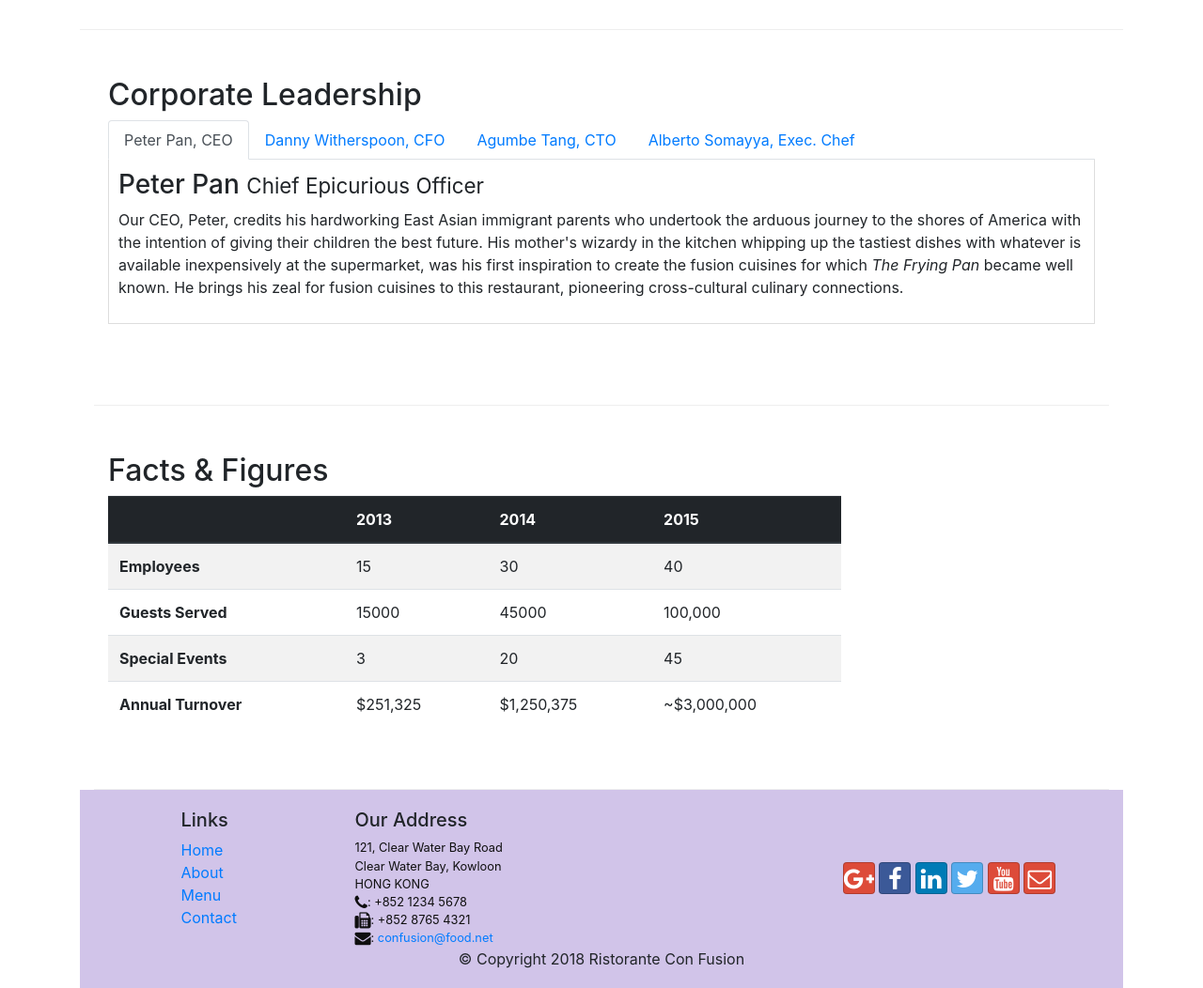
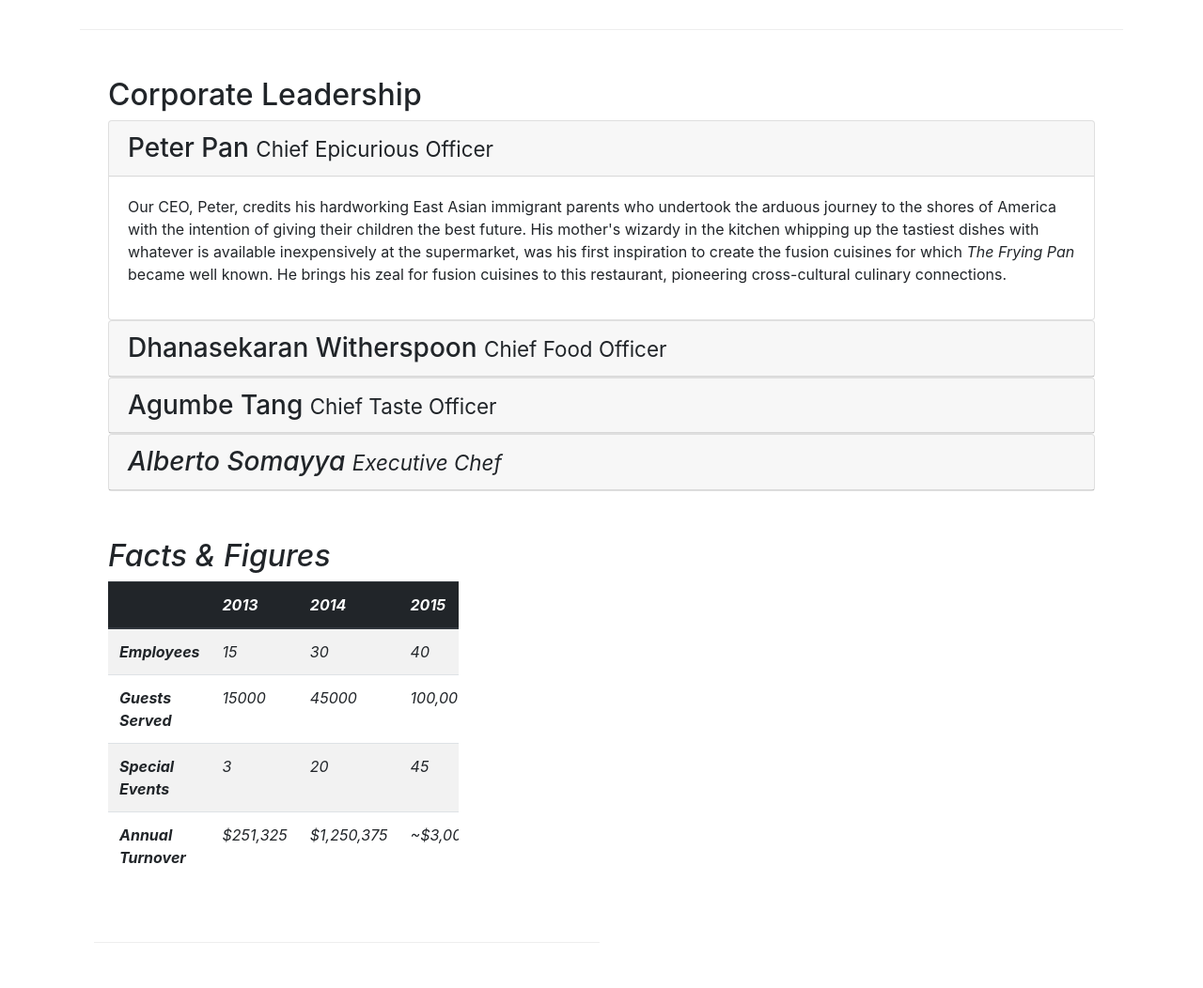
Before and after one commit to kenundrim/Bootstrap, a website: page aboutus.html in a window 1280 px wide. Shown: the part 940-1992 px from the top of the page at 94% size. Drawn offline with nearby package versions, Linux system fonts and the light colour scheme.

Commit message:
accordian

```diff
--- a/aboutus.html
+++ b/aboutus.html
@@ -104,44 +104,65 @@
                 <div class="col-12">
                 <h2>Corporate Leadership</h2>
 
-                <ul class="nav nav-tabs">
-                        <li class="nav-item">
-                          <a class="nav-link active" href="#peter" role="tab" data-toggle="tab">Peter Pan, CEO</a>
-                        </li>
-                        <li class="nav-item">
-                          <a class="nav-link" href="#danny" role="tab" data-toggle="tab">Danny Witherspoon, CFO</a>
-                        </li>
-                        <li class="nav-item">
-                          <a class="nav-link" href="#agumbe" role="tab"
-                            data-toggle="tab">Agumbe Tang, CTO</a>
-                        </li>
-                        <li class="nav-item">
-                          <a class="nav-link" href="#alberto" role="tab" data-toggle="tab">Alberto Somayya, Exec. Chef</a>
-                        </li>
-                    </ul>
 
-                <div class="tab-content">
-
-                <div role="tabpanel" class="tab-pane fade show active" id="peter">
-                    <h3>Peter Pan <small>Chief Epicurious Officer</small></h3>
+                <div id="accordian">
+                    <div class="card">
+                        <div class="card-header" role="tab" id="peterhead">
+                            <h3 class="mb-0">
+                                <a data-toggle="collapse" data-target="#peter">
+                                    Peter Pan <small>Chief Epicurious Officer</small>
+                                </a></h3>
+                        </div>
+                        <div role="tabpanel" class="collapse show" id="peter" data-parent="#accordian">
+                            <div class="card-body">
                                 <p class="d-none d-sm-block">Our CEO, Peter, credits his hardworking East Asian immigrant parents who undertook the arduous journey to the shores of America with the intention of giving their children the best future. His mother's wizardy in the kitchen whipping up the tastiest dishes with whatever is available inexpensively at the supermarket, was his first inspiration to create the fusion cuisines for which <em>The Frying Pan</em> became well known. He brings his zeal for fusion cuisines to this restaurant, pioneering cross-cultural culinary connections.</p>
                             </div>
+                    </div>
+                    </div>
 
-                <div role="tabpanel" class="tab-pane fade" id="danny">
-                <h3>Dhanasekaran Witherspoon <small>Chief Food Officer</small></h3>
+
+                    <div class="card">
+                        <div class="card-header" role="tab" id="dannyhead">
+                        <h3 class="mb-0">
+                            <a class="collapsed" data-toggle="collapse" data-target="#danny">
+                            Dhanasekaran Witherspoon <small>Chief Food Officer</small>
+                            </a>
+                        </h3>
+                    </div>
+                    <div class="collapse" id="danny" data-parent="#accordion">
+                            <div class="card-body">
                                 <p class="d-none d-sm-block">Our CFO, Danny, as he is affectionately referred to by his colleagues, comes from a long established family tradition in farming and produce. His experiences growing up on a farm in the Australian outback gave him great appreciation for varieties of food sources. As he puts it in his own words, <em>Everything that runs, wins, and everything that stays, pays!</em></p>
                             </div>
-
-                <div role="tabpanel" class="tab-pane fade" id="agumbe">
-                <h3>Agumbe Tang <small>Chief Taste Officer</small></h3>
-                    <p class="d-none d-sm-block">Blessed with the most discerning gustatory sense, Agumbe, our CTO, personally ensures that every dish that we serve meets his exacting tastes. Our chefs dread the tongue lashing that ensues if their dish does not meet his exacting standards. He lives by his motto, <em>You click only if you survive my lick.</em></p>
+                        </div>
+                    </div>
+                    <div class="card">
+                            <div class="card-header" role="tab" id="agumbehead">
+                            <h3 class="mb-0">
+                                <a class="collapsed" data-toggle="collapse" data-target="#agumbe">
+                                Agumbe Tang <small>Chief Taste Officer</small>
+                                </a>
+                            </h3>
+                        </div>
+                        <div class="collapse" id="agumbe" data-parent="#accordion">
+                            <div class="card-body">
+                                <p class="d-none d-sm-block">Blessed with the most discerning gustatory sense, Agumbe, our CTO, personally ensures that every dish that we serve meets his exacting tastes. Our chefs dread the tongue lashing that ensues if their dish does not meet his exacting standards. He lives by his motto, <em>You click only if you survive my lick.</p>
+                            </div>
+                        </div>
                     </div>
 
-                <div role="tabpanel" class="tab-pane fade" id="alberto">
-                <h3>Alberto Somayya <small>Executive Chef</small></h3>
-                    <p class="d-none d-sm-block">Award winning three-star Michelin chef with wide International experience having worked closely with whos-who in the culinary world, he specializes in creating mouthwatering Indo-Italian fusion experiences. He says, <em>Put together the cuisines from the two craziest cultures, and you get a winning hit! Amma Mia!</em></p>
+                    <div class="card">
+                            <div class="card-header" role="tab" id="albertohead">
+                            <h3 class="mb-0">
+                                <a class="collapsed" data-toggle="collapse" data-target="#alberto">
+                                Alberto Somayya <small>Executive Chef</small>
+                                </a>
+                            </h3>
                         </div>
-
+                        <div class="collapse" id="alberto" data-parent="#accordion">
+                            <div class="card-body">
+                                <p class="d-none d-sm-block">Award winning three-star Michelin chef with wide International experience having worked closely with whos-who in the culinary world, he specializes in creating mouthwatering Indo-Italian fusion experiences. He says, <em>Put together the cuisines from the two craziest cultures, and you get a winning hit! Amma Mia! </em></p>
+                            </div>
+                        </div>
                     </div>
                 </div>
        </div>
```
Also changed, not shown: index.html (+1 -1 lines). Lines whose indentation alone changed are shown as unchanged.
